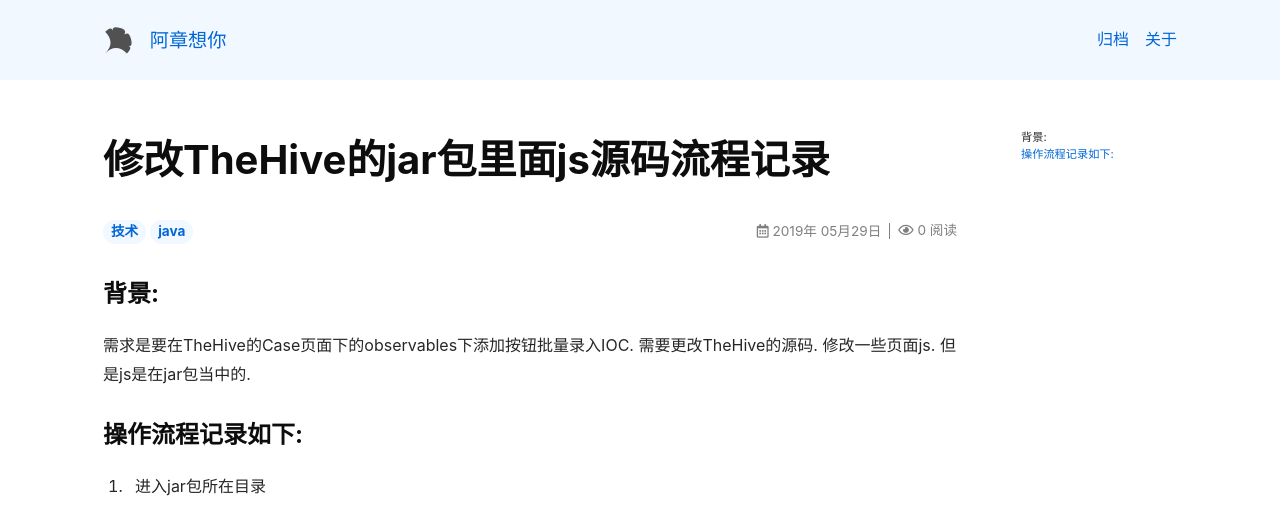
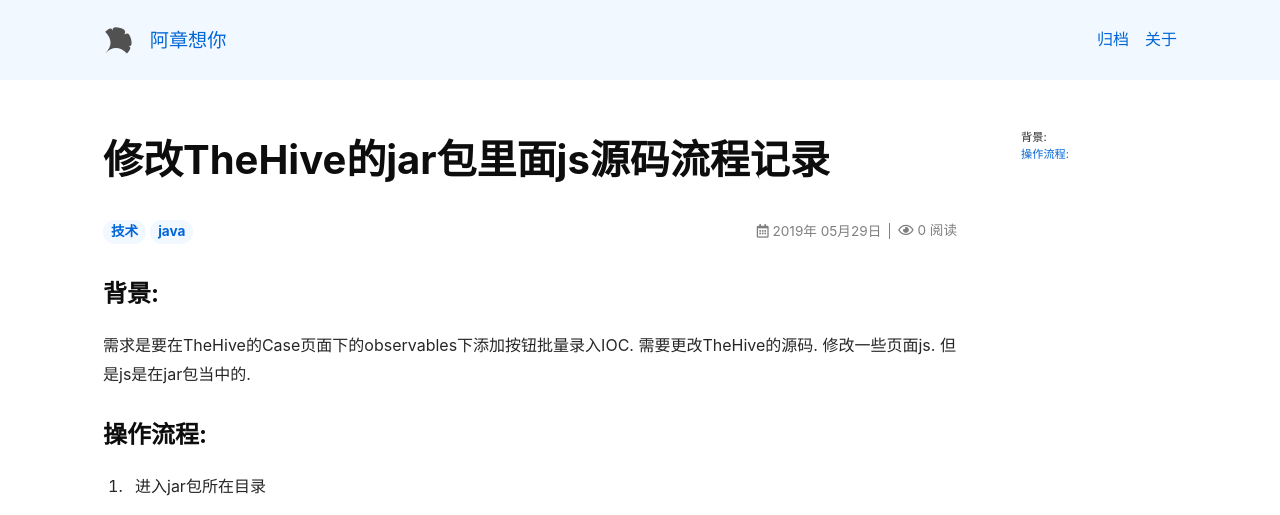
Before and after one commit to CheungChan/iblog, a Jekyll site: the page built from _posts/2019-05-29-修改TheHive的jar包里面js源码流程记录.md, in a window 1280 px wide. Shown: the top 515 px of the page. Built offline with Jekyll 4.4.1, drawn with Linux system fonts in a browser that asks for light colours; nearby versions of some CDN libraries; comment, search, counter and statistics services are not loaded.

Commit message:
TheHive修改js

```diff
--- a/_posts/2019-05-29-修改TheHive的jar包里面js源码流程记录.md
+++ b/_posts/2019-05-29-修改TheHive的jar包里面js源码流程记录.md
@@ -11,7 +11,7 @@ typora-root-url: ../../iblog
 
 需求是要在TheHive的Case页面下的observables下添加按钮批量录入IOC.  需要更改TheHive的源码. 修改一些页面js. 但是js是在jar包当中的.
 
-### 操作流程记录如下:
+### 操作流程:
 
 1. 进入jar包所在目录
 
```
